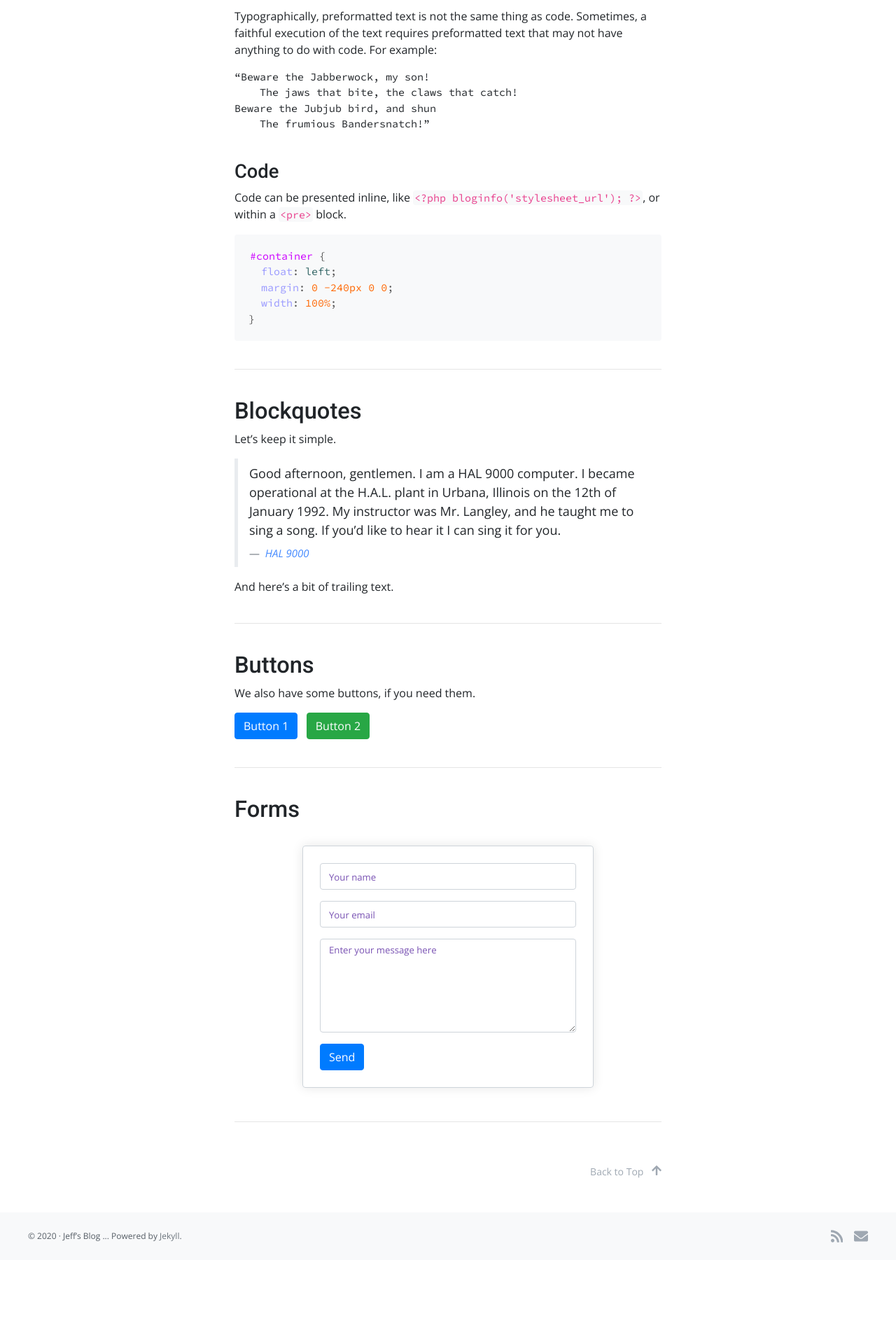
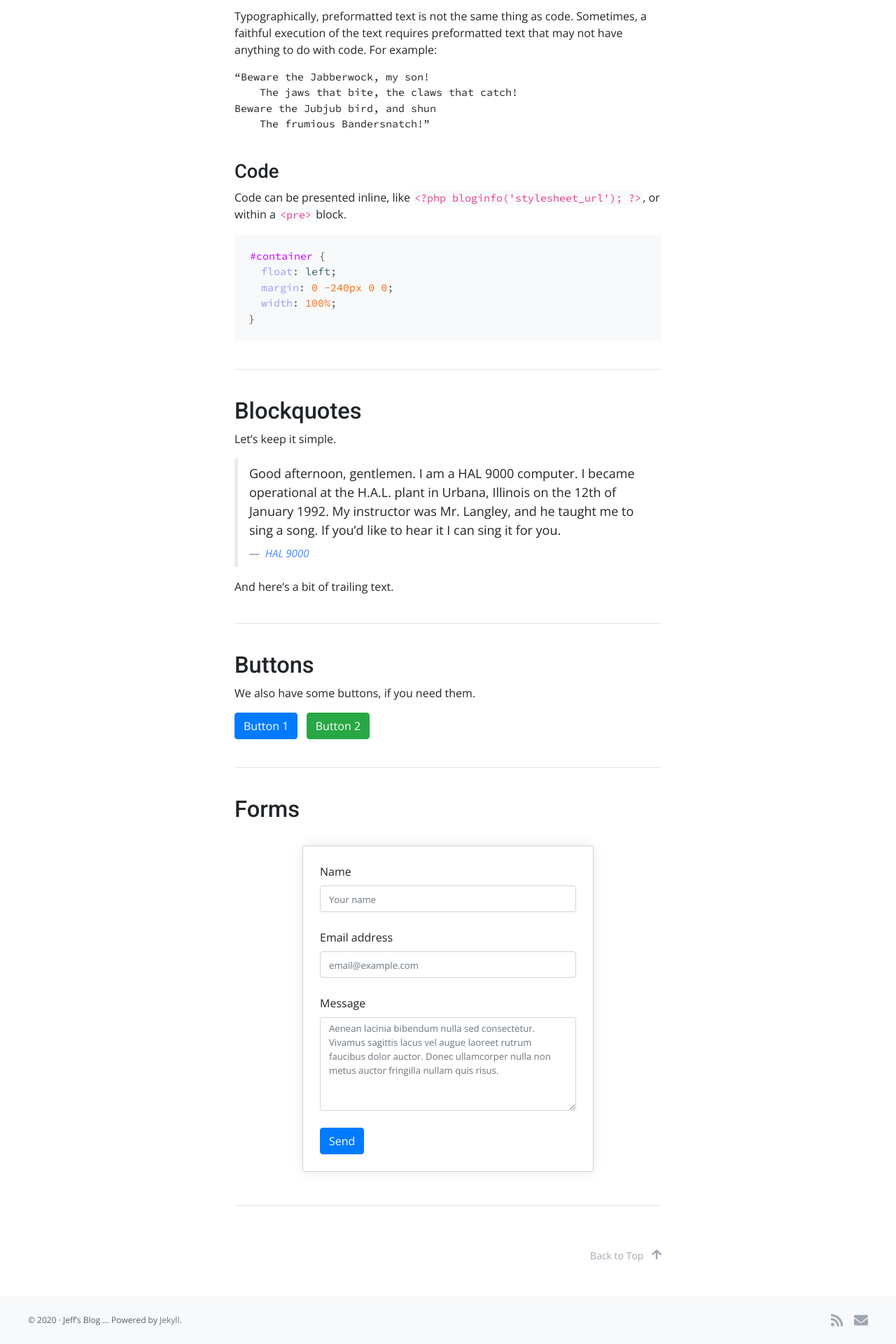
Before and after one commit to jefx07/jefx07.github.io, a Jekyll site: the page built from test_1.md, in a window 1280 px wide. Shown: the part 2007-3927 px from the top of the page at 70% size. Built offline with Jekyll 4.4.1, drawn with Linux system fonts in a browser that asks for light colours; before the commit the page ends 3807 px from its top, so only the background shows below that.

Commit message:
More form tweaks

```diff
--- a/_sass/site-custom.scss
+++ b/_sass/site-custom.scss
@@ -522,10 +522,13 @@ body {
   & ::placeholder {
     //font-size: $font-size-sm;
     font-size: .825rem;
-    color: #7952b3;
   }
 }
 // stylelint-enable selector-max-id
+
+.form-group {
+  margin-bottom: 1.5rem;
+}
 
 // Back to Top
 
--- a/test_1.md
+++ b/test_1.md
@@ -163,16 +163,16 @@ We also have some buttons, if you need them.
 
 <form id="formspree" accept-charset="utf-8" method="POST" action="https://formspree.io/YOUREMAILHERE">
   <div class="form-group">
-    <label class="sr-only" for="inputName">Name</label>
+    <label class="sr-onlyy" for="inputName">Name</label>
     <input id="inputName" class="form-control" type="text" name="name" placeholder="Your name" required="">
   </div>
   <div class="form-group">
-    <label class="sr-only" for="inputEmail">Email address</label>
-    <input id="inputEmail" class="form-control" type="email" name="_replyto" placeholder="Your email" required="">
+    <label class="sr-onlyy" for="inputEmail">Email address</label>
+    <input id="inputEmail" class="form-control" type="email" name="_replyto" placeholder="email@example.com" required="">
   </div>
   <div class="form-group">
-    <label class="sr-only" for="inputMessage">Message</label>
-    <textarea id="inputMessage" class="form-control" rows="5" name="message" placeholder="Enter your message here" required=""></textarea>
+    <label class="sr-onlyy" for="inputMessage">Message</label>
+    <textarea id="inputMessage" class="form-control" rows="5" name="message" placeholder="Aenean lacinia bibendum nulla sed consectetur. Vivamus sagittis lacus vel augue laoreet rutrum faucibus dolor auctor. Donec ullamcorper nulla non metus auctor fringilla nullam quis risus." required=""></textarea>
   </div>
   <input type="hidden" name="_subject" value="Contact Form Submission!">
   <input type="text" name="_gotcha" aria-hidden="true" style="display:none">
```
